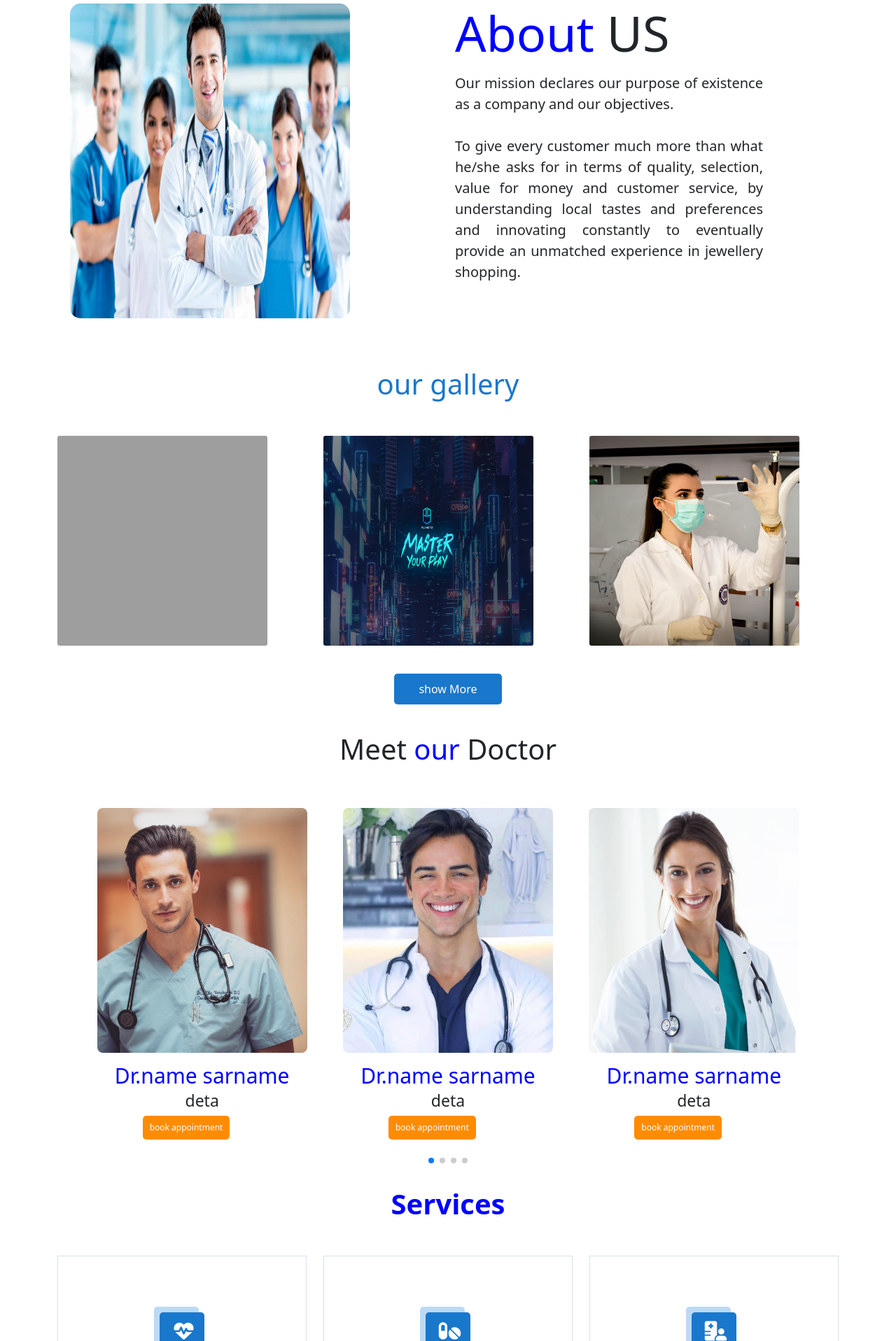
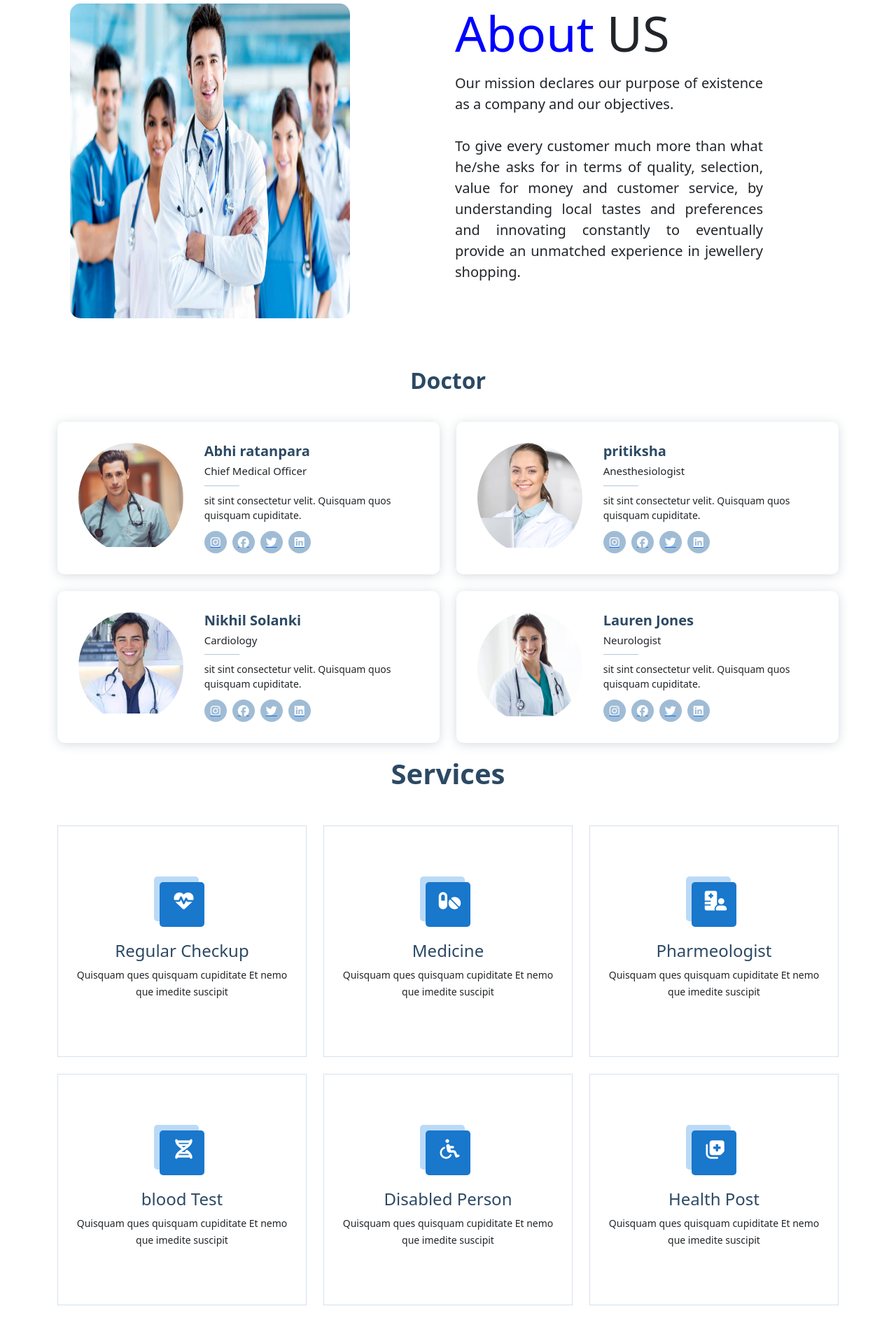
Before and after one commit to nikhil16898/hcplus_doctor_appoiment, a PHP site: page / in a window 1280 px wide. Shown: the part 849-2766 px from the top of the page at 70% size. Run offline with PHP 8.4, Linux system fonts and the light colour scheme; data comes from the database, SQL or seed files in the repository; some libraries are stand-ins or nearby versions; grey boxes are pictures that could not be loaded.

Commit message:
doctor section

```diff
--- a/css/style.css
+++ b/css/style.css
@@ -4,8 +4,6 @@
 }
 
 /* header slider */
-
-
 .slider{
   /*position: relative;*/
   /*overflow: hidden;*/
@@ -73,7 +71,7 @@
 /* gallery */
 
 .gallery_title h1{
-  color: #1977cc;
+  color: #2c4964;
   margin-bottom: 50px;
 }
 
@@ -102,91 +100,106 @@
   color: #fff;
 }
 
+/*doctor*/
 
-/*docter title*/
-
-.docter{
-  margin-bottom: 60px;
-  width: 100%;
-}
-.docter-title{
-  text-align: center;
-}
-.docter-title h1{
-  font-size: 40px;
-}
-.docter-title h1 span{
-  color: blue;
+.doctors{
+  background-color: #fff;
 }
 
-
-/*docter slider*/
-.swiper {
-      width: 80%;
-      height: 100%;
+.docter-title h2{
+  font-size: 32px;
+  font-weight: bold;
+  margin-bottom: 20px;
+  padding-bottom: 20px;
+  position: relative;
+  color: #2c4964;
+}
+.doctors .member{
+  position: relative;
+  box-shadow: 0px 2px 15px rgba(44,73,100,0.2);
+  padding: 30px;
+  border-radius: 10px;
 }
 
-.swiper-slide {
-      /*background: #fff9df;*/
-      display: flex;
-      justify-content: center;
-      align-items: center;
-      /*border: 1px solid red;
-      /*padding: 20px;*/
+.doctors .member .pic{
+  overflow: hidden; /*photo zoom aatela maj tay*/
+  width: 200px;
+  border-radius: 50%;
+}
+.doctors .member .pic img{
+      transition: 0.3s ease-in-out;
+}
+.doctors .member:hover img{
+  transform: scale(1.1);
+}
+.doctors .member .member-info{
+  padding-left: 30px;
+}
+.doctors .member h4{
+  font-weight: 700;
+  margin-bottom: 5px;
+  font-size: 20px;
+  color: #2c4964;
+}
+.doctors .member span{
+  display: block;
+  font-size: 15px;
+  padding-bottom: 10px;
+  position: relative;
+  font-weight: 500;
+}
+.doctors .member span::after{
+  content: '';
+  position: absolute;
+  display: block;
+  width: 50px;
+  height: 1px;
+  background-color: #b2c8dd;
+  bottom:0;
+  left: 0;
+}
+.doctors .member p{
+  margin: 10px 0 0 0;
+  font-size: 14px;
 }
 
-
-.swiper-slide img {
-      display: block;
-      width: 300px;
-      height: 350px;
-      object-fit: cover;
-      border-radius: 8px;
-      cursor: pointer;
-}
-.doctre-content h2{
-   font-size: 30px;
-   font-weight: 500;
-   color: blue;
-   margin-top: 15px;
-   margin-bottom: 0;
-   text-align: center;
-}
-.doctre-content p{
-  margin: 0;
-  padding: 0;
-  font-size: 23px;
-  font-weight: 500;
-  text-align: center;
-}
-.doctre-content a{
-  background: darkorange;
-  cursor: pointer;
-  padding: 8px 10px;
-  font-size: 12px;
-  display: inline-block;
-  margin-left: 65px;
-  border-radius: 5px;
-  text-align: center;
-  text-decoration: none;
-  color: white;
-  margin-top: 5px;
+.doctors .member .social{
+  margin-top: 12px;
+  display: flex;
+  align-items: center;
+  justify-content: flex-start;
 }
 
-.doctre-content a:hover{
-  background: blue;
-  color: white;
+.doctors .member .social a{
+   transition: ease-in-out 0.3s;
+   display: flex;
+   align-items: center;
+   justify-content: center;
+   border-radius: 50px;
+   width: 32px;
+   height: 32px;
+   background-color: #a0bcd5;
+}
+.doctors .member .social a:hover{
+  background-color: #3fbbc0;
+}
+.doctors .member .social a i{
+  color: #fff;
+  font-size: 16px;
+  margin:0 2px;
+}
+.doctors .member .social a+a{
+  margin-left: 8px;
 }
 
- /*services*/
-
+/*services*/
 .services-title h2{
   text-align: center;
   padding-bottom: 30px;
   font-weight: 600;
   margin-bottom: 20px;
   position: relative;
-  color: blue;
+  color: #2c4964;
   margin-top: 20px;
   font-size: 40px;
 }
@@ -260,7 +273,7 @@
   font-weight: 600;
   margin-bottom: 20px;
   position: relative;
-  color: blue;
+  color: #2c4964;
   margin-top: 70px;
   font-size: 40px;
 }
--- a/footer.php
+++ b/footer.php
@@ -38,10 +38,11 @@
             <h4>Our Services</h4>
             <ul>
               <li><i class="fa-solid fa-chevron-right"></i>Regular Checkup</li>
-              <li><i class="fa-solid fa-chevron-right"></i>Regular Checkup</li>
-              <li><i class="fa-solid fa-chevron-right"></i>Regular Checkup</li>
-              <li><i class="fa-solid fa-chevron-right"></i>Regular Checkup</li>
-              <li><i class="fa-solid fa-chevron-right"></i>Regular Checkup</li>
+              <li><i class="fa-solid fa-chevron-right"></i>Medicine</li>
+              <li><i class="fa-solid fa-chevron-right"></i>Pharmeologist</li>
+              <li><i class="fa-solid fa-chevron-right"></i>blood Test</li>
+              <li><i class="fa-solid fa-chevron-right"></i>Disabled Person</li>
+              <li><i class="fa-solid fa-chevron-right"></i>Health Post</li>
             </ul>
           </div>
 
--- a/index.php
+++ b/index.php
@@ -76,109 +76,92 @@
    </div>
  </div>
 
- <!-- gallery -->
- <div class="gallery">
-    <div class="gallery_title">
-      <center><h1>our gallery</h1></center>
+
+<!-- doctor -->
+
+<section id="doctors" class="doctors">
+  <div class="container">
+    <div class="docter-title">
+      <center><h2>Doctor</h2></center>
     </div>
-      <div class="container">
-        <div class="row">
-            <?php
-                include "conn.php";
-                $sql = mysqli_query($con,"SELECT * FROM gallery LIMIT 3");
-                if(mysqli_num_rows($sql) > 0){
-                  while($row = mysqli_fetch_array($sql)){
-                    echo '<div class="col-md-4 py-3 py-md-0">
-                    <div class="gallery-photo">
-                            <img src="admin/'.$row["img"].'" alt="photo">
-                    </div>
-                  </div>';
-                  }
-                }
-              ?>
+
+    <div class="row">
+      <div class="col-lg-6">
+        <div class="member d-flex alig-items-start">
+          <div class="pic"><img src="img/doctors/1.png" class="img-fluid"></div>
+          <div class="member-info">
+            <h4>Abhi ratanpara</h4>
+            <span>Chief Medical Officer</span>
+            <p>sit sint consectetur velit.
+            Quisquam quos quisquam cupiditate.</p>
+            <div class="social">
+              <a href=""><i class="fa-brands fa-instagram"></i></a>
+              <a href=""><i class="fa-brands fa-facebook"></i></a>
+              <a href=""><i class="fa-brands fa-twitter"></i></a>
+              <a href=""><i class="fa-brands fa-linkedin"></i></a>
+            </div>
           </div>
         </div>
       </div>
-      <div class="gallery_button">
-        <center><button><a href="gallery_1.php" style="color:white; text-decoration: none;">show More</a></button></center>
-      </div>
-  </div>
- <!-- doctor -->
-<!-- doctor title -->
-<div class="do">
-   <div class="docter">
 
-      <div class="docter-title">
-        <h1>Meet <span>our</span> Doctor</h1>
-      </div>
-  </div>
-<!-- docter slider -->
-    <div class="swiper mySwiper">
-    <div class="swiper-wrapper">
-      <div class="swiper-slide">
-        <div class="swiper-img">
-          <img src="img/doctors/1.png">
-          <div class="doctre-content">
-            <h2>Dr.name sarname</h2>
-            <p>deta</p>
-            <a href="#">book appointment</a>
+      <div class="col-lg-6 mt-4 mt-lg-0">
+        <div class="member d-flex alig-items-start">
+          <div class="pic"><img src="img/doctors/4.jpg" class="img-fluid"></div>
+          <div class="member-info">
+            <h4>pritiksha</h4>
+            <span>Anesthesiologist</span>
+            <p>sit sint consectetur velit.
+            Quisquam quos quisquam cupiditate.</p>
+            <div class="social">
+              <a href=""><i class="fa-brands fa-instagram"></i></a>
+              <a href=""><i class="fa-brands fa-facebook"></i></a>
+              <a href=""><i class="fa-brands fa-twitter"></i></i></a>
+              <a href=""><i class="fa-brands fa-linkedin"></i></a>
+            </div>
           </div>
         </div>
       </div>
-      <div class="swiper-slide">
-        <div class="swiper-img">
-          <img src="img/doctors/2.jpg">
-           <div class="doctre-content">
-            <h2>Dr.name sarname</h2>
-            <p>deta</p>
-            <a href="#">book appointment</a>
+
+      <div class="col-lg-6 mt-4">
+        <div class="member d-flex alig-items-start">
+          <div class="pic"><img src="img/doctors/2.jpg" class="img-fluid"></div>
+          <div class="member-info">
+            <h4>Nikhil Solanki</h4>
+            <span>Cardiology</span>
+            <p>sit sint consectetur velit.
+            Quisquam quos quisquam cupiditate.</p>
+            <div class="social">
+              <a href=""><i class="fa-brands fa-instagram"></i></a>
+              <a href=""><i class="fa-brands fa-facebook"></i></a>
+              <a href=""><i class="fa-brands fa-twitter"></i></a>
+              <a href=""><i class="fa-brands fa-linkedin"></i></a>
+            </div>
           </div>
         </div>
       </div>
-      <div class="swiper-slide">
-        <div class="swiper-img">
-          <img src="img/doctors/3.jpg">
-           <div class="doctre-content">
-            <h2>Dr.name sarname</h2>
-            <p>deta</p>
-            <a href="#">book appointment</a>
+
+      <div class="col-lg-6 mt-4">
+        <div class="member d-flex alig-items-start">
+          <div class="pic"><img src="img/doctors/3.jpg" class="img-fluid"></div>
+          <div class="member-info">
+            <h4>Lauren Jones</h4>
+            <span>Neurologist</span>
+            <p>sit sint consectetur velit.
+            Quisquam quos quisquam cupiditate.</p>
+            <div class="social">
+              <a href=""><i class="fa-brands fa-instagram"></i></a>
+              <a href=""><i class="fa-brands fa-facebook"></i></a>
+              <a href=""><i class="fa-brands fa-twitter"></i></a>
+              <a href=""><i class="fa-brands fa-linkedin"></i></a>
+            </div>
           </div>
         </div>
       </div>
-      <div class="swiper-slide">
-        <div class="swiper-img">
-          <img src="img/doctors/4.jpg">
-           <div class="doctre-content">
-            <h2>Dr.name sarname</h2>
-            <p>deta</p>
-            <a href="#">book appointment</a>
-          </div>
-        </div></div>
-      <div class="swiper-slide">
-        <div class="swiper-img">
-          <img src="img/doctors/1.png">
-           <div class="doctre-content">
-            <h2>Dr.name sarname</h2>
-            <p>deta</p>
-            <a href="#">book appointment</a>
-          </div>
-        </div>
-      </div>
-      <div class="swiper-slide">
-        <div class="swiper-img">
-          <img src="img/doctors/1.png">
-           <div class="doctre-content">
-            <h2>Dr.name sarname</h2>
-            <p>deta</p>
-            <a href="#">book appointment</a>
-          </div>
-        </div>
-      </div>
+
     </div>
-           <br><br>
-        <div class="swiper-pagination"></div>
-</div>
-</div>
+  </div>
+</section>
+
 
 <!-- services -->
 <section id="services" class="services">
```
Also changed, not shown: docter-slider.php (added, +152 -0 lines), gallery.php (added, +27 -0 lines).
